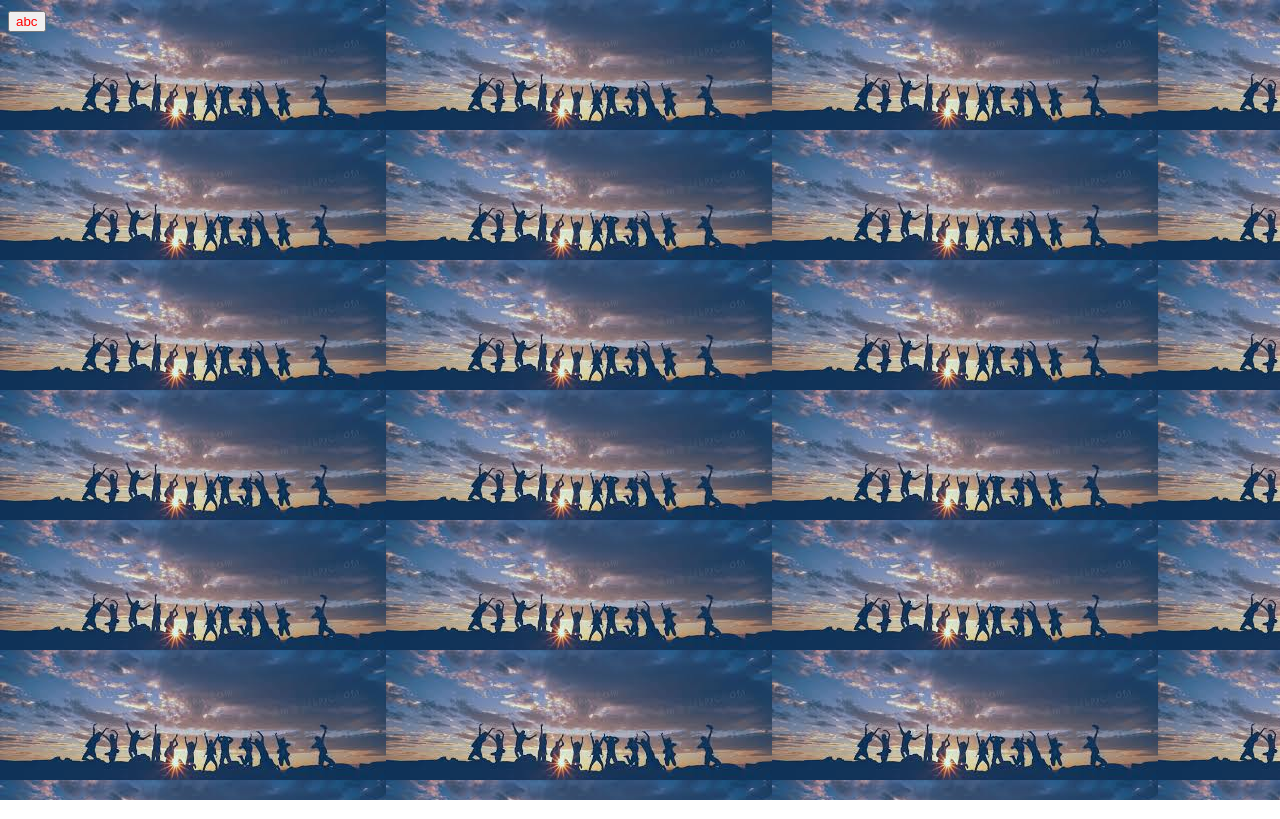
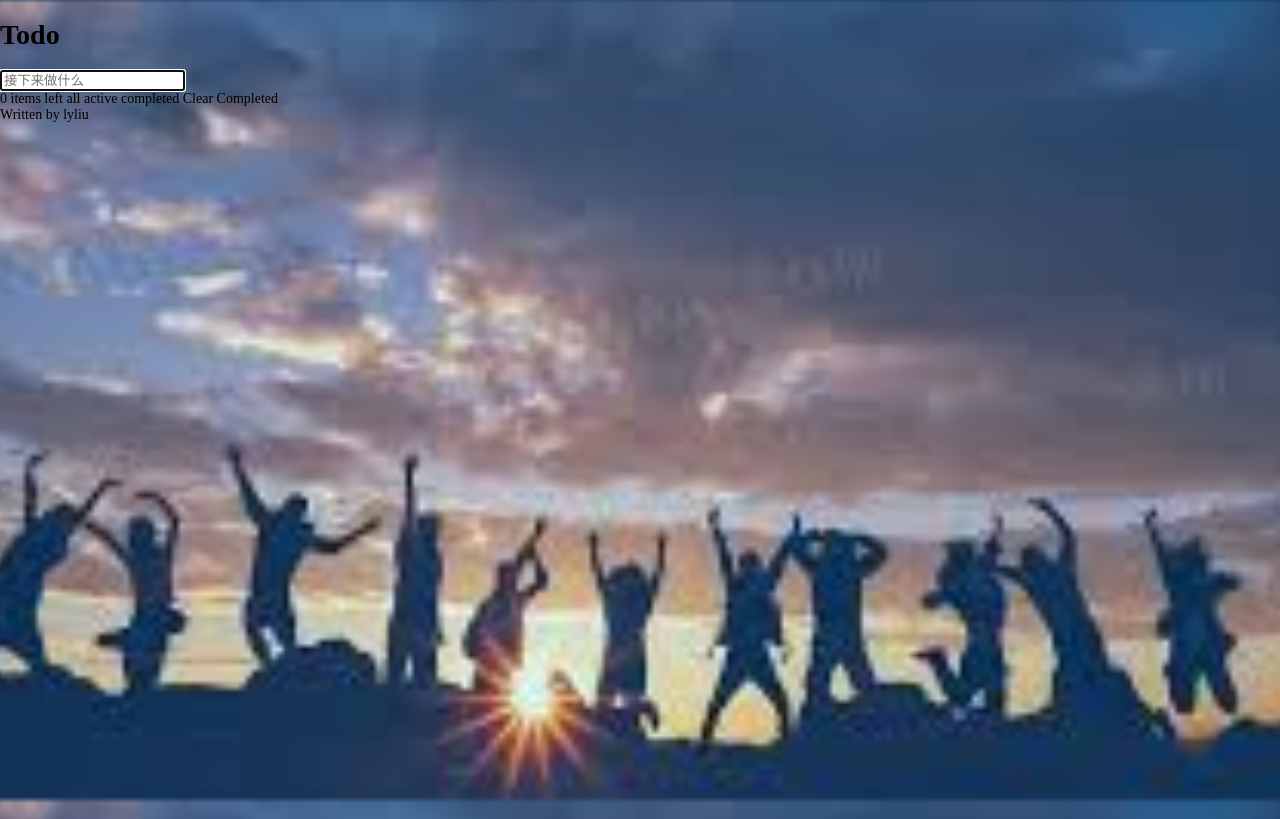
Before and after one commit to liuliangyun/todo-vue-webpack, a Vue app: page / in a window 1280 px wide. Built offline with nearby package versions, Linux system fonts and the light colour scheme; the HTML template or start-up script is replaced by a standard one.

Commit message:
[lyliu] implement todo app logic without style work

```diff
--- a/src/App.vue
+++ b/src/App.vue
@@ -1,24 +1,39 @@
 <template>
-  <button id="test" @click="clickButton">{{text}}</button>
+  <div id="app">
+    <Header></Header>
+    <Todos></Todos>
+    <Footer></Footer>
+  </div>
 </template>
 
 <script>
+  import Header from './components/header.vue'
+  import Footer from './components/footer.jsx'
+  import Todos from './todos/index.vue'
+
   export default {
-    data () {
-      return {
-        text: 'abc'
-      }
+    components: {
+      Header,
+      Footer,
+      Todos
     },
-    methods: {
-      clickButton () {
-        console.log('click')
-      }
-    }
   }
 </script>
 
-<style>
-  #test {
-    color: red;
-  }
+<style lang="stylus" scoped>
+  // #app
+  //   position absolute
+  //   left 0
+  //   right 0
+  //   top 0
+  //   bottom 0
+  //   #cover
+  //     position absolute
+  //     left 0
+  //     right 0
+  //     top 0
+  //     bottom 0
+  //     background-color #999
+  //     opacity 0.2
+  //     z-index -1
 </style>
--- /dev/null
+++ b/src/assets/styles/footer.styl
@@ -0,0 +1,6 @@
+// #todo-footer
+//   margin-top 40px
+//   text-align center
+//   color #bfbfbf
+//   font-size 10px
+//   text-shadow 0 1px 0  #ffffff
--- /dev/null
+++ b/src/assets/styles/global.styl
@@ -0,0 +1,13 @@
+html, body
+  margin 0
+  padding 0
+  width 100%
+  height 100%
+
+body
+  background-image url('../images/bg2.jpeg')
+  background-size cover
+  background-position center
+  font 14px 'microsoft yahei'
+  color '#4d4d4d'
+  font-weight 300
--- /dev/null
+++ b/src/components/footer.jsx
@@ -0,0 +1,16 @@
+import '../assets/styles/footer.styl'
+
+export default {
+  data () {
+    return {
+      author: 'lyliu'
+    }
+  },
+  render () {
+    return (
+      <div id="todo-footer">
+        <span>Written by {this.author}</span>
+      </div>
+    )
+  }
+}
--- /dev/null
+++ b/src/components/header.vue
@@ -0,0 +1,15 @@
+<template>
+  <div id="todo-header">
+    <h1>Todo</h1>
+  </div>
+</template>
+
+<style lang="stylus" scoped>
+// #todo-header
+//   text-align center
+//   h1
+//     font-size 100px
+//     color rgba(175,47,47,0.4)
+//     font-weight 400
+//     margin 20px
+</style>
--- a/src/index.js
+++ b/src/index.js
@@ -1,8 +1,6 @@
 import Vue from 'vue'
 import App from './App.vue'
-import './assets/styles/test.css'
-import './assets/styles/test-stylus.styl'
-import './assets/images/bg.jpg'
+import './assets/styles/global.styl'
 
 const root = document.createElement('div')
 document.body.appendChild(root)
--- /dev/null
+++ b/src/todos/add.vue
@@ -0,0 +1,39 @@
+<template>
+  <input
+    type="text"
+    class="todo-add"
+    autofocus
+    placeholder="接下来做什么"
+    @keyup.enter="addTodo"
+  />
+</template>
+
+<script>
+export default {
+  methods: {
+    addTodo (e) {
+      this.$emit('enter', e.target.value)
+      e.target.value = ''
+    }
+  }
+}
+</script>
+
+<style lang="stylus" scoped>
+// .todo-add
+//   position relative
+//   margin 0
+//   width 100%
+//   font-size 24px
+//   font-family inherit
+//   font-weight inherit
+//   line-height 1.4em
+//   border none
+//   outline none
+//   color inherit
+//   box-sizing border-box
+//   font-smoothing antialiased
+//   padding 16px 16px 16px 36px
+//   border none
+//   box-shadow inset 0 -2px 1px rgba(0, 0, 0, 0.03)
+</style>
--- /dev/null
+++ b/src/todos/index.vue
@@ -0,0 +1,72 @@
+<template>
+  <section id="todo-app">
+    <Add @enter="addTodo" />
+    <Todo
+      v-for="todo in filterTodos"
+      :key=todo.id
+      :todo=todo
+      @del="deleteTodo"
+    />
+    <Tabs
+      :filter="filter"
+      :todos="todos"
+      @toggle="toggleFilter"
+      @clear="clearCompletedTodos"
+    />
+  </section>
+</template>
+
+<script>
+  import Add from './add.vue'
+  import Todo from './todo.vue'
+  import Tabs from './tabs.vue'
+
+  let index = 0
+  export default {
+    data () {
+      return {
+        todos: [],
+        filter: 'all'
+      }
+    },
+    components: {
+      Add,
+      Todo,
+      Tabs
+    },
+    computed: {
+      filterTodos () {
+        if(this.filter === 'all') {
+          return this.todos
+        }
+        const isCompleted = this.filter === 'completed'
+        return this.todos.filter(todo => todo.completed === isCompleted)
+      }
+    },
+    methods: {
+      addTodo (value) {
+        this.todos.unshift({
+          id: index++,
+          content: value,
+          completed: false
+        })
+      },
+      deleteTodo (id) {
+        this.todos.splice(this.todos.findIndex(todo => id === todo.id), 1)
+      },
+      toggleFilter (state) {
+        this.filter = state
+      },
+      clearCompletedTodos () {
+        this.todos = this.todos.filter(todo => !todo.completed)
+      }
+    }
+  }
+</script>
+
+<style lang="stylus" scoped>
+// #todo-app
+//   width 600px
+//   margin 0 auto
+//   box-shadow 0 0 5px #666
+</style>
--- /dev/null
+++ b/src/todos/tabs.vue
@@ -0,0 +1,77 @@
+<template>
+  <div class="todo-helper">
+    <span class="left">{{this.unfinishedTodos.length}} items left</span>
+    <span class="tabs">
+      <span v-for="state in states" :key="state" :class="[state, filter === state ? 'actived': '']" @click="toggleFilter(state)">
+        {{state}}
+      </span>
+    </span>
+    <span class="clear" @click="clearAllCompleted">Clear Completed</span>
+  </div>
+</template>
+
+<script>
+  export default {
+    props: {
+      todos: {
+        required: true,
+        type: Array
+      },
+      filter: {
+        required: true,
+        type: String
+      }
+    },
+    data () {
+      return {
+        states: ['all', 'active', 'completed']
+      }
+    },
+    computed: {
+      unfinishedTodos () {
+        return this.todos.filter(todo => !todo.completed)
+      }
+    },
+    methods: {
+      toggleFilter (state) {
+        this.$emit('toggle', state);
+      },
+      clearAllCompleted () {
+        this.$emit('clear');
+      }
+    }
+  }
+</script>
+
+<style lang="stylus" scoped>
+// .todo-helper
+//   font-weight 100
+//   display flex
+//   justify-content space-between
+//   padding 5px 0
+//   line-height 30px
+//   background-color #ffffff
+//   font-size 14px
+//   font-smoothing antialiased
+// .left, .clear, .tabs
+//   padding 0 10px
+// .left .clear
+//   width 150px
+// .left
+//   text-align center
+// .clear
+//   text-align right
+//   cursor pointer
+// .tabs
+//   width 200px
+//   display flex
+//   justify-content space-between
+//   *
+//     display inline-block
+//     padding 0 10px
+//     cursor pointer
+//     border 1px solid rgba(175,47,47,0)
+//     &.actived
+//       border-color rgba(175,47,47,0.4)
+//       border-radius 5px
+</style>
--- /dev/null
+++ b/src/todos/todo.vue
@@ -0,0 +1,82 @@
+<template>
+  <div :class="['todo-item', todo.completed ? 'completed' : '']">
+    <input
+      type="checkbox"
+      class="toggle"
+      v-model="todo.completed"
+    />
+    <label for="">{{todo.content}}</label>
+    <button class="destroy" @click="deleteTodo"></button>
+  </div>
+</template>
+
+<script>
+  export default {
+    props: {
+      todo: {
+        required: true,
+        type: Object
+      }
+    },
+    methods: {
+      deleteTodo () {
+        this.$emit('del', this.todo.id)
+      }
+    }
+  }
+</script>
+
+<style lang="stylus" scoped>
+// .todo-item
+//   position relative
+//   background-color #fff
+//   font-size 24px
+//   border-bottom 1px solid rgba(0,0,0,0.06)
+//   &:hover
+//     .destory:after
+//       content 'x'
+//   label
+//     white-space pre-line
+//     word-break break-all
+//     padding 15px 60px 15px 15px
+//     margin-left 45px
+//     display block
+//     line-height 1.2
+//     transition color 0.4s
+//   &.completed
+//     label
+//       color #d9d9d9
+//       text-decoration line-through
+// .toggle
+//   text-align center
+//   width 50px
+//   height 30px
+//   position absolute
+//   top 0
+//   bottom 0
+//   margin auto 0
+//   border none
+//   appearance none
+//   outline none
+//   &:after
+//     content url('../assets/images/unChecked.svg')
+//   &:checked:after
+//     content url('../assets/images/checked.svg')
+// .destory
+//   position absolute
+//   top 0
+//   right 10px
+//   bottom 0
+//   width 40px
+//   height 40px
+//   margin auto 0
+//   font-size 30px
+//   color #cc9a9a
+//   margin-bottom 11px
+//   transition color 0.2s ease-out
+//   background-color transparent
+//   appearance none
+//   border-width 0
+//   cursor pointer
+//   outline none
+</style>
```
Also changed, not shown: src/assets/images/checked.svg (added), src/assets/images/unChecked.svg (added).
